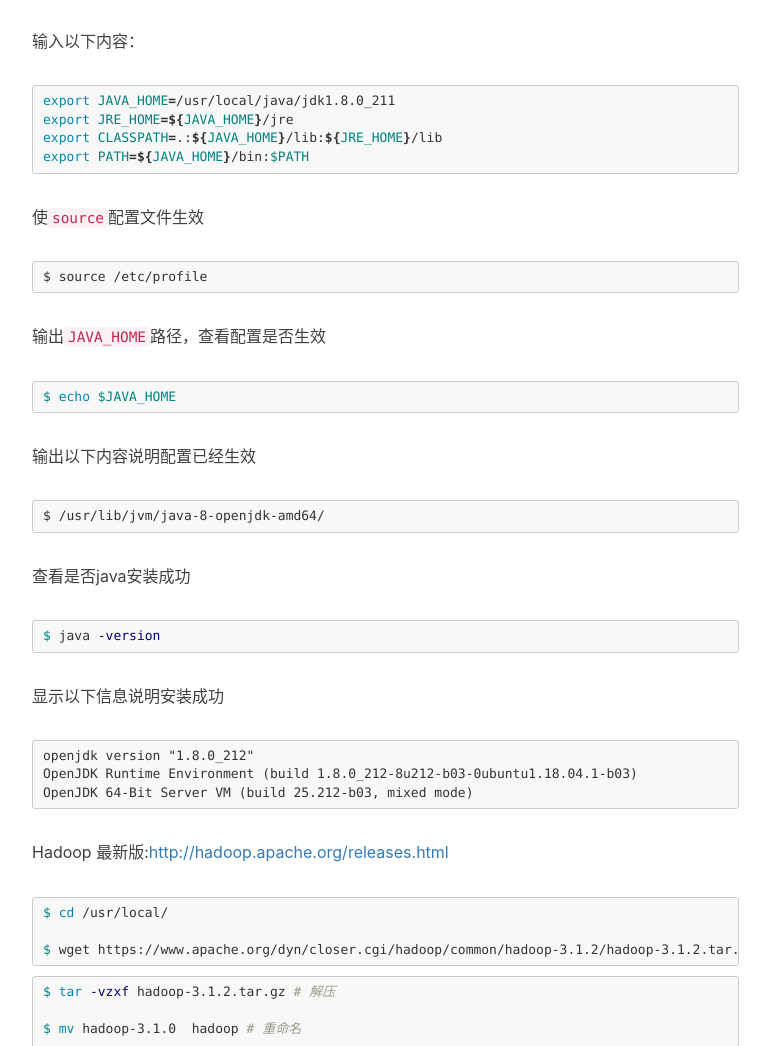
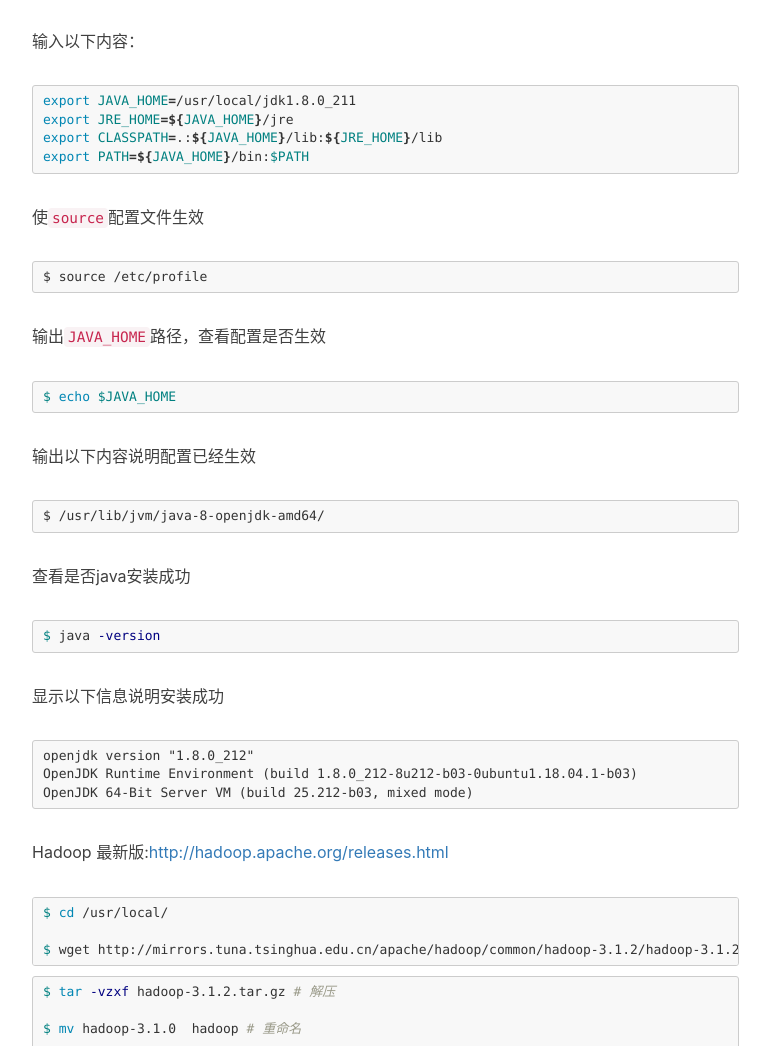
Before and after one commit to chenquan/chenquan.github.io, a Jekyll site: the page built from _posts/2019-05-18-VM虚拟机搭建hadoop集群.md, in a window 1280 px wide and 1400 px high, scrolled down 10339 px. Shown: the part 167-1213 px from the top of the window, without its empty margins (233-1003 px from the left). Built offline with Jekyll 4.4.1, drawn with Linux system fonts in a browser that asks for light colours; nearby versions of some CDN libraries; comment, search, counter and statistics services are not loaded.

Commit message:
Fix hadoop path error

`````diff
--- a/_posts/2019-05-18-VM虚拟机搭建hadoop集群.md
+++ b/_posts/2019-05-18-VM虚拟机搭建hadoop集群.md
@@ -300,7 +300,7 @@
 输入以下内容：
 
 ````shell
-export JAVA_HOME=/usr/local/java/jdk1.8.0_211
+export JAVA_HOME=/usr/local/jdk1.8.0_211
 export JRE_HOME=${JAVA_HOME}/jre
 export CLASSPATH=.:${JAVA_HOME}/lib:${JRE_HOME}/lib
 export PATH=${JAVA_HOME}/bin:$PATH
@@ -345,7 +345,7 @@
 ```shell
 $ cd /usr/local/
 
-$ wget https://www.apache.org/dyn/closer.cgi/hadoop/common/hadoop-3.1.2/hadoop-3.1.2.tar.gz
+$ wget http://mirrors.tuna.tsinghua.edu.cn/apache/hadoop/common/hadoop-3.1.2/hadoop-3.1.2.tar.gz
 ```
 
 ```shell
`````
